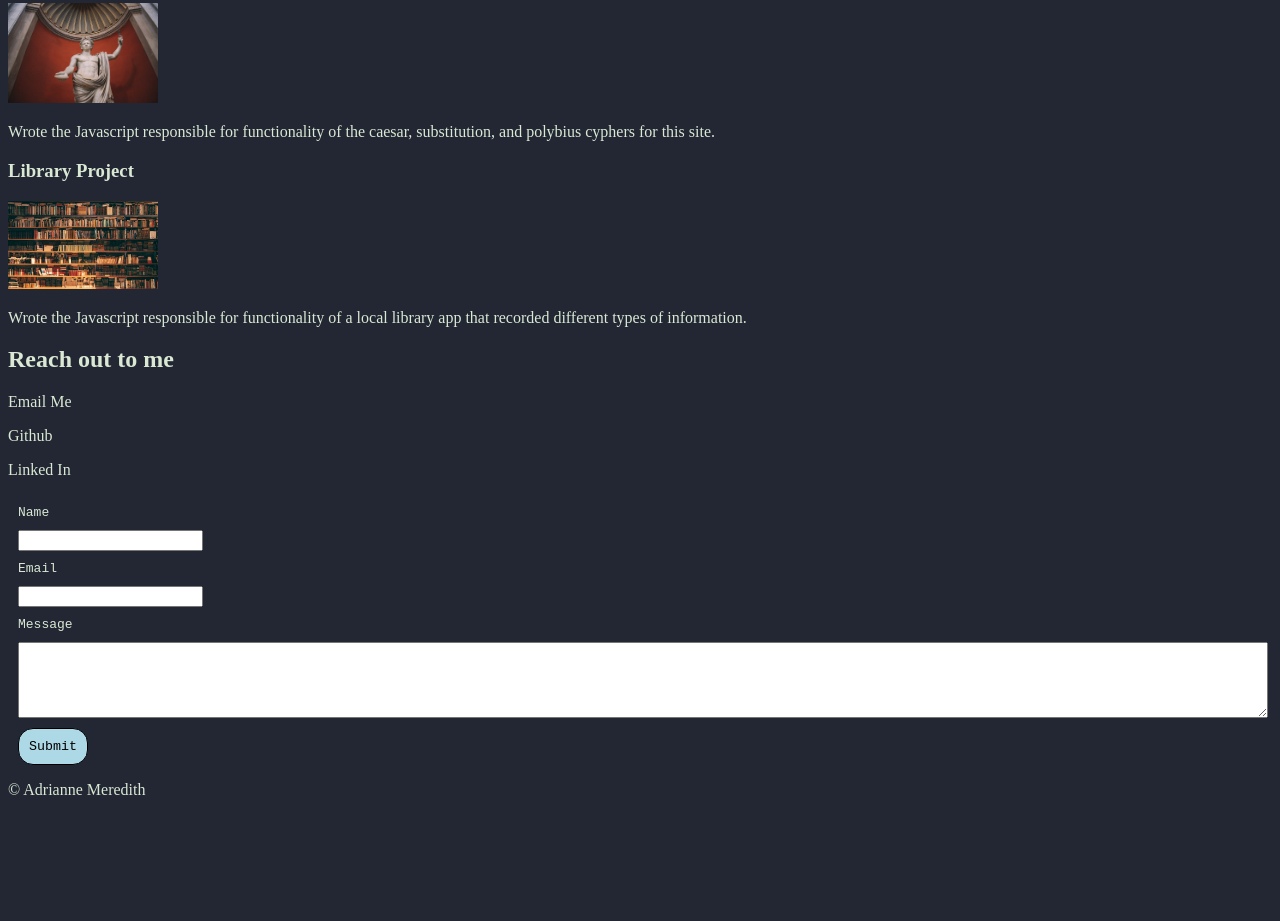
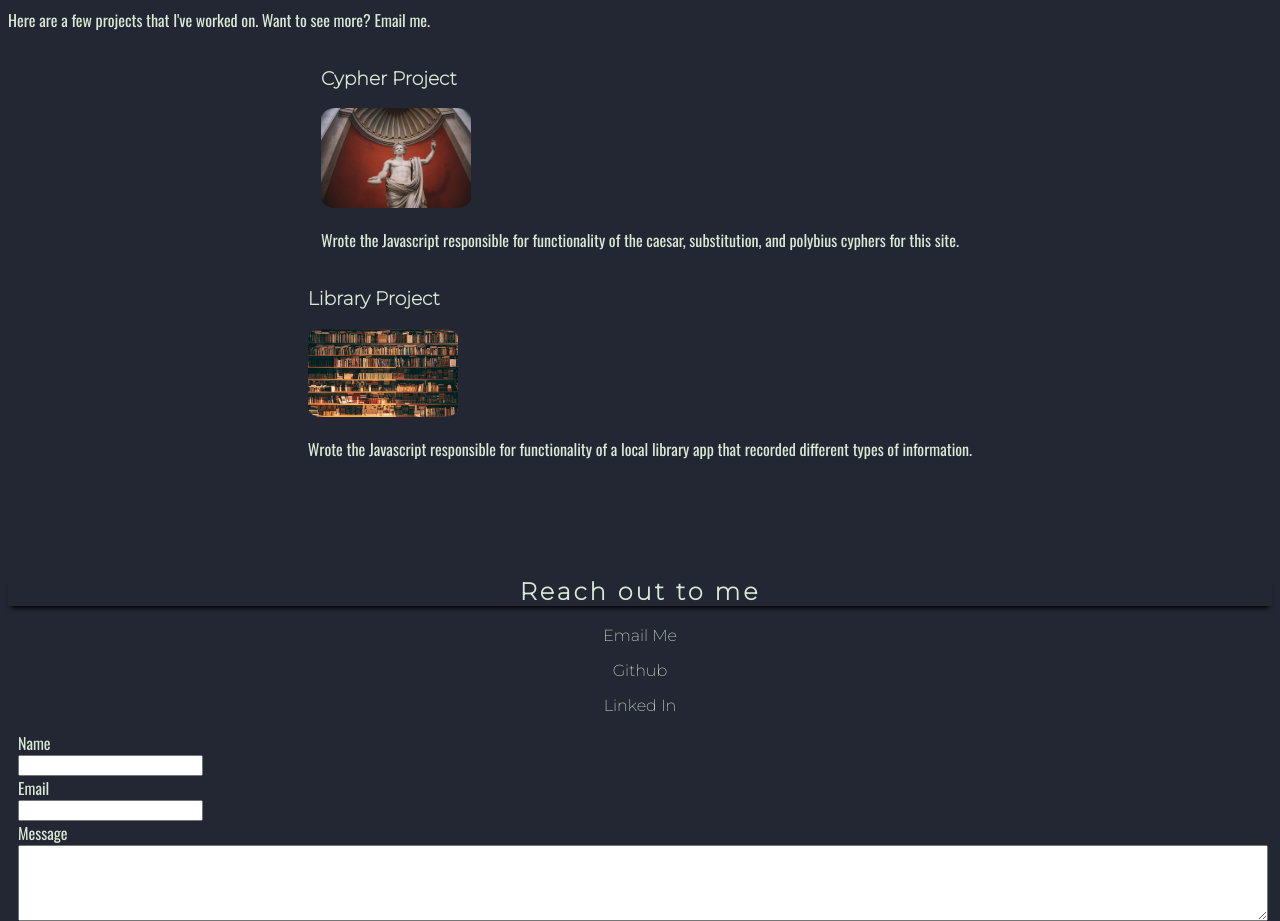
Before and after one commit to AdrianneTheDeveloper/portfolio, a website: page index.html in a window 1280 px wide. Shown: the part 909-1830 px from the top of the page. Before the commit the page ends 1724 px from the top, so only its background shows below. Drawn offline with nearby package versions, Linux system fonts and the light colour scheme.

Commit message:
Styled new additions to index.html.

```diff
--- a/style.css
+++ b/style.css
@@ -48,6 +48,7 @@ body {
     padding: 0;
 }
 
+
 .facets {
     display: flex;
     justify-content: space-between;
@@ -60,6 +61,8 @@ body {
     font-family: 'Oswald', 'sans-serif';
 }
 
+
+
 #about {
     margin-top: 100px;
 }
@@ -67,13 +70,66 @@ body {
     font-family: "Montserrat", "sans-serif";
     letter-spacing: 3px;
     text-align: center;
-
     box-shadow: 0 5px 5px -3px black;
 }
 .about-me {
     font-family: "Oswald", "sans-serif";
 }
 
+
+
+#portfolio {
+    margin-top: 100px;
+}
+#portfolio h2 {
+    font-family: "Montserrat","sans-serif";
+    letter-spacing: 3px;
+    text-align: center;
+    box-shadow: 0 5px 5px -3px black;
+}
+
+.my-portfolio p {
+    font-family: "Oswald", "sans-serif";
+}
+.my-portfolio a:visited, a:link {
+    color: #DBE8D4;
+    text-decoration: none;
+}
+.my-portfolio a:hover, a:active {
+    border-bottom: 2px solid #DBE8D4;
+    color: #627194;
+}
+.projects {
+    display: flex;
+    flex-direction: column;
+    align-items: center;
+}
+.projects h3 {
+    font-family: "Montserrat", "sans-serif";
+}
+.my-portfolio img {
+    border-radius: 10%;
+}
+
+
+#contact {
+    font-family: "Montserrat", "sans-serif";
+    text-align: center;
+    margin-top: 100px;
+}
+#contact h2 {
+    letter-spacing: 3px;
+    text-align: center;
+    box-shadow: 0 5px 5px -3px black;
+}
+#contact a:visited, a:link {
+    color: #DBE8D4;
+    text-decoration: none;
+}
+#contact a:hover, a:active {
+    border-bottom: 2px solid #DBE8D4;
+    color: #627194;
+}
 form {
     /* margin-left: 50px; */
     display: flex;
@@ -82,8 +138,9 @@ form {
 }
 .email-form label {
     display: block;
-    font-family: monospace;
-    margin: 10px 0px;
+    font-family: "Oswald", "sans-serif";
+    align-self: flex-start;
+
 }
 
 .email-form button {
@@ -92,7 +149,7 @@ form {
     padding: 10px;
     border-radius: 15px;
     border: 1px solid;
-    font-family: monospace;
+    font-family: "Montserrat", "sans-serif";
     align-self: flex-start;
 }
 .email-form input[type="text"] {
@@ -105,7 +162,12 @@ form {
 }
 
 button  {
-    background: lightblue;
+    background: #DBE8D4;
+
+}
 
 
+
+footer {
+    font-family: "Montserrat", "sans-serif";
 }
```
